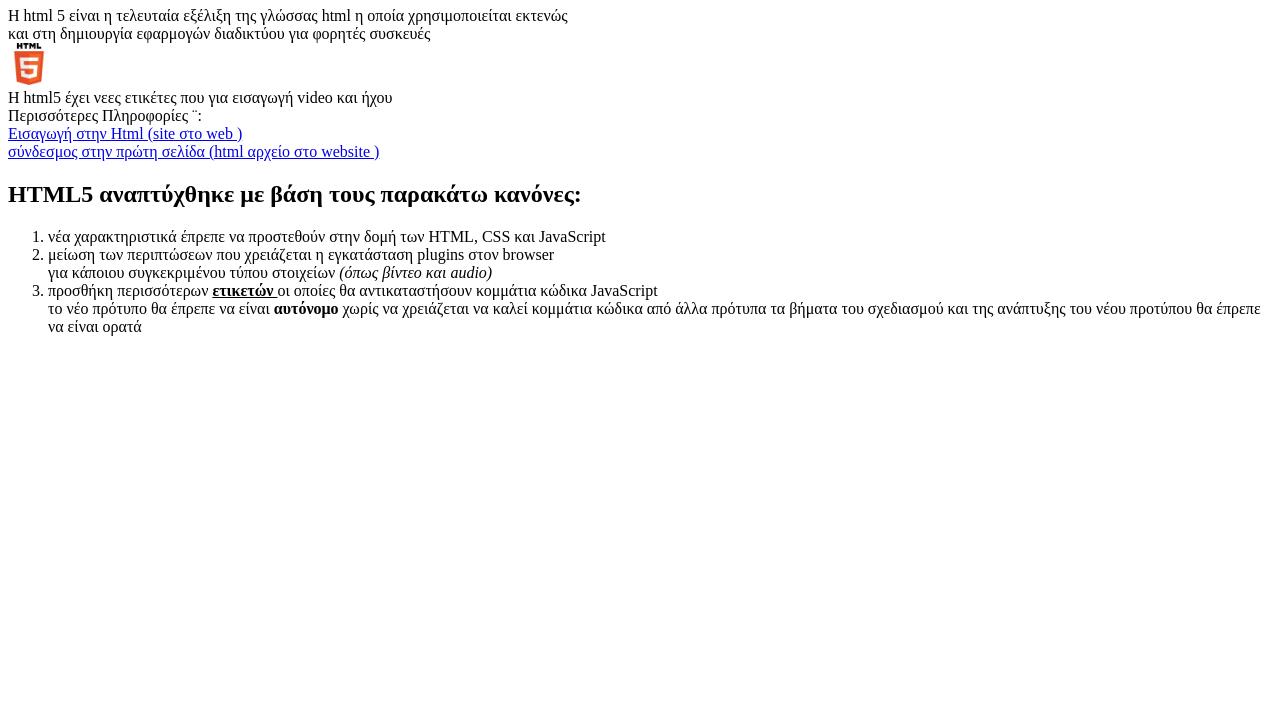
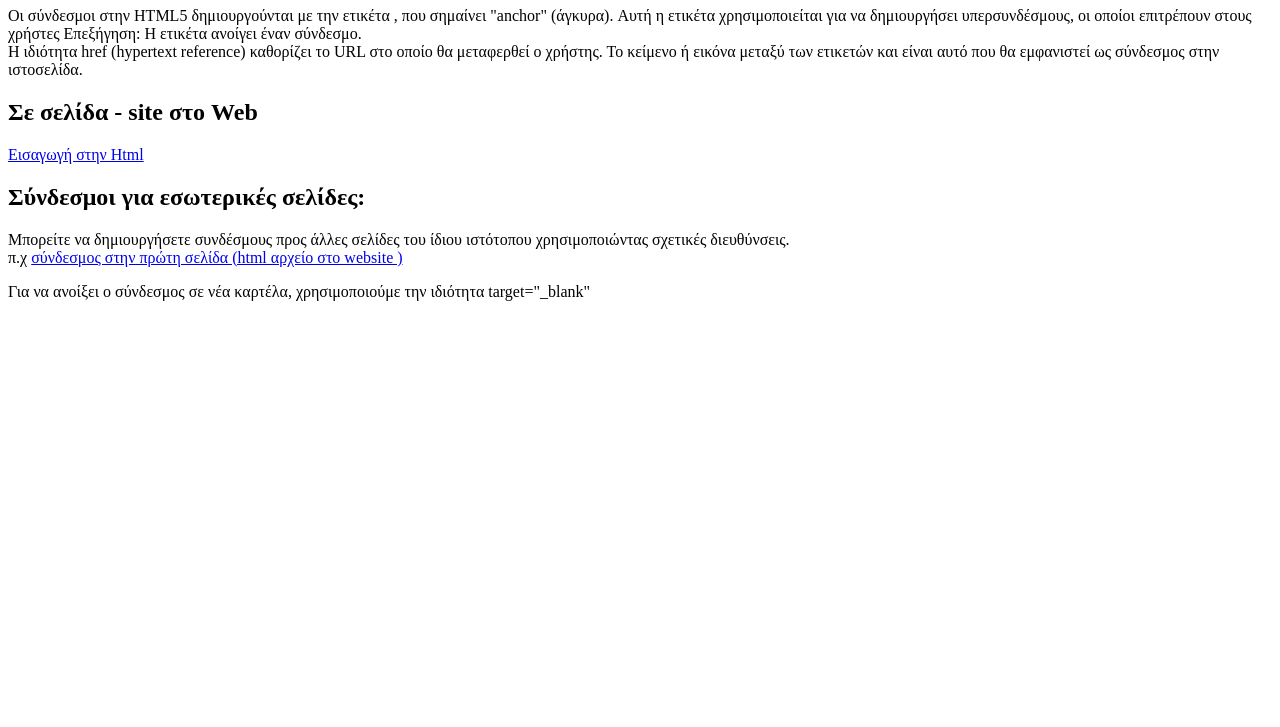
Before and after one commit to palaiologos2023/bpl, a plain HTML site: page p04.html in a window 1280 px wide. Shown: the part 73-800 px from the top of the page. Drawn offline with Linux system fonts and the light colour scheme.

Commit message:
Update p04.html
ok

```diff
--- a/p04.html
+++ b/p04.html
@@ -1,35 +1,37 @@
 <!DOCTYPE html>
-<!--         Αρχείο p04v.html Συνδέσμους και λίστες
+<!--         Αρχείο p04v.html Συνδέσμους στην html
 -->
 <html lang="el-GR">
     <head>
-        <title>  Εξέλιξη της Html </title>
+        <title> Συνδέσμους στην html    </title>
         <meta charset="utf-8">
     </head>
     <body>
-	<h1>   Εξέλιξη της Html  </h1>
-	<p> H html 5 είναι η τελευταία εξέλιξη της γλώσσας html η οποία χρησιμοποιείται εκτενώς <br>
-	    και στη δημιουργία εφαρμογών  διαδικτύου για φορητές συσκευές </br>
-		<img src="html1.png"alt="Εικόνα της Html " height="42" width="42" > <br>H html5 έχει νεες ετικέτες που για εισαγωγή video και  ήχου <br>
-		Περισσότερες Πληροφορίες ¨: <br>
+	<h1> Πλοήγηση  </h1>
+	<p>  Οι σύνδεσμοι στην HTML5 δημιουργούνται με την ετικέτα <a>, που σημαίνει "anchor" (άγκυρα).
+            Αυτή η ετικέτα χρησιμοποιείται για να δημιουργήσει υπερσυνδέσμους, οι οποίοι επιτρέπουν στους χρήστες
+          Επεξήγηση:
+          Η ετικέτα <a> ανοίγει έναν σύνδεσμο.  <br>
+          Η ιδιότητα href (hypertext reference) καθορίζει το URL στο οποίο θα μεταφερθεί ο χρήστης.
+           Το κείμενο ή εικόνα μεταξύ των ετικετών <a> και </a> είναι αυτό που θα εμφανιστεί ως σύνδεσμος στην ιστοσελίδα.
 
-		<a href="http://html-css-intro.blogspot.gr/"> Εισαγωγή στην Html (site στο web ) </a> <br>
-		<a href="p01.html"> σύνδεσμος στην πρώτη σελίδα (html αρχείο στο website ) </a> <br>
+	</p>
 
-        </p>
-		<h2>  HTML5 αναπτύχθηκε με βάση τους παρακάτω κανόνες: </h2>
-         <ol>
-            <li>  νέα χαρακτηριστικά έπρεπε να προστεθούν στην δομή των HTML, CSS και JavaScript </li>
 
-            <li> μείωση των περιπτώσεων που χρειάζεται η εγκατάσταση plugins στον browser <br>
-			για κάποιου συγκεκριμένου τύπου στοιχείων <i>(όπως βίντεο και audio) </i></li>
+	<h2>  Σε σελίδα - site στο  Web  </h2>
+	   <p>
+		<a href="http://html-css-intro.blogspot.gr/"> Εισαγωγή στην Html  </a> <br>
 
-            <li>  προσθήκη περισσότερων <b> <u>ετικετών </u> </b>οι οποίες θα αντικαταστήσουν κομμάτια κώδικα JavaScript </li>
+          </p>
+	    <h2> Σύνδεσμοι για εσωτερικές σελίδες:</h2>
+	    <p>
+		    Μπορείτε να δημιουργήσετε συνδέσμους προς άλλες σελίδες του ίδιου ιστότοπου χρησιμοποιώντας σχετικές διευθύνσεις. <br>
+		    π.χ  <a href="p01.html"> σύνδεσμος στην πρώτη σελίδα (html αρχείο στο website ) </a> <br>
+	    </p>
+            <p>
+	    Για να ανοίξει ο σύνδεσμος σε νέα καρτέλα, χρησιμοποιούμε την ιδιότητα target="_blank"
 
-          </li> το νέο πρότυπο θα έπρεπε να είναι <b> αυτόνομο </b>χωρίς να χρειάζεται να καλεί κομμάτια κώδικα από άλλα πρότυπα
-
-          </li>τα βήματα του σχεδιασμού και της ανάπτυξης του νέου προτύπου θα έπρεπε να είναι ορατά </li>
-		</ol>
+	    </p>
 
     </body>
 </html>
```
